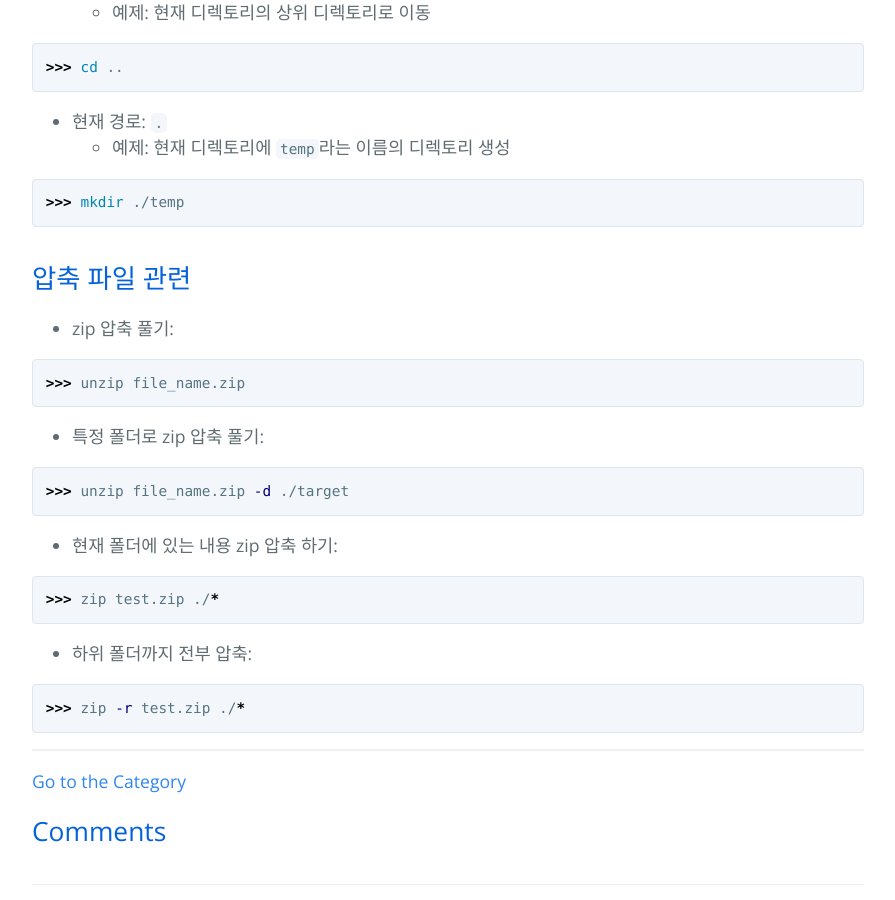
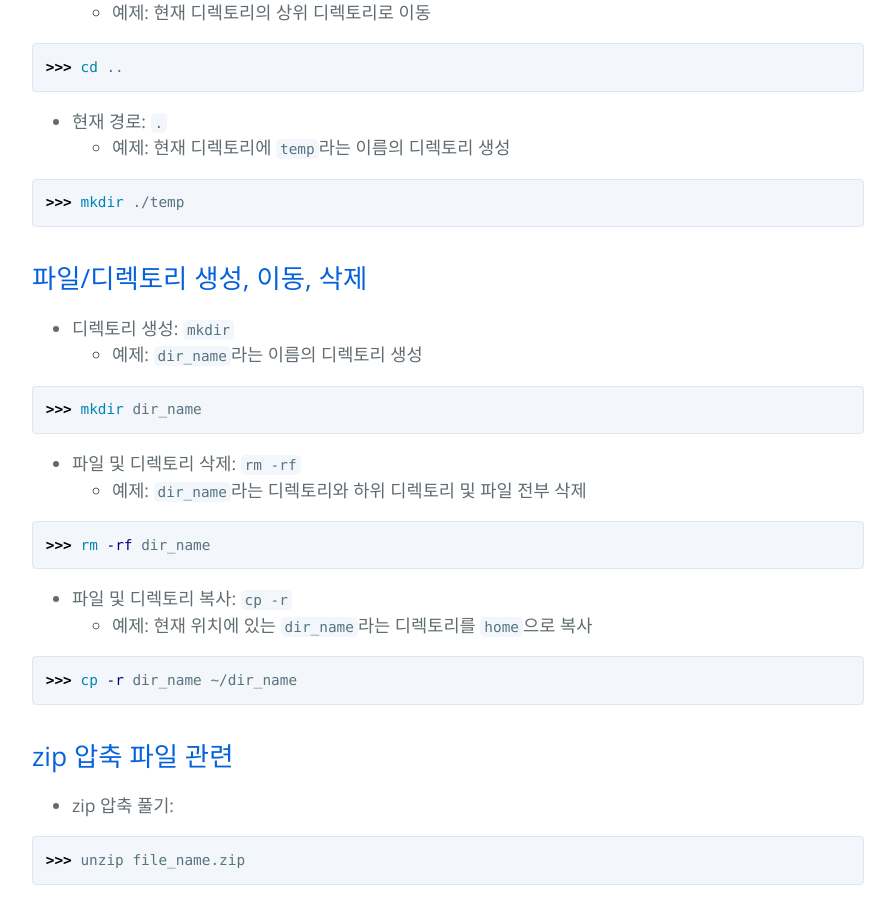
Before and after one commit to hcnoh/hcnoh.github.io, a Jekyll site: the page built from _posts/2018-10-09-ubuntu-frequent-bash-command.md, in a window 1280 px wide and 900 px high, scrolled down 739 px. Shown: the whole window, without its empty margins (192-1087 px from the left). Built offline with Jekyll 4.4.1, drawn with Linux system fonts in a browser that asks for light colours; comment, search, counter and statistics services are not loaded.

Commit message:
Update 2018-10-09-ubuntu-frequent-bash-command.md

````diff
--- a/_posts/2018-10-09-ubuntu-frequent-bash-command.md
+++ b/_posts/2018-10-09-ubuntu-frequent-bash-command.md
@@ -34,7 +34,29 @@ permalink: /2018-10-09-ubuntu-frequent-bash-command
 >>> mkdir ./temp
 ```
 
-## 압축 파일 관련
+## 파일/디렉토리 생성, 이동, 삭제
+- 디렉토리 생성: `mkdir`
+  - 예제: `dir_name`라는 이름의 디렉토리 생성
+
+```bash
+>>> mkdir dir_name
+```
+
+- 파일 및 디렉토리 삭제: `rm -rf`
+  - 예제: `dir_name`라는 디렉토리와 하위 디렉토리 및 파일 전부 삭제
+
+```bash
+>>> rm -rf dir_name
+```
+
+- 파일 및 디렉토리 복사: `cp -r`
+  - 예제: 현재 위치에 있는 `dir_name`라는 디렉토리를 `home`으로 복사
+
+```bash
+>>> cp -r dir_name ~/dir_name
+```
+
+## zip 압축 파일 관련
 - zip 압축 풀기:
 
 ```bash
````
